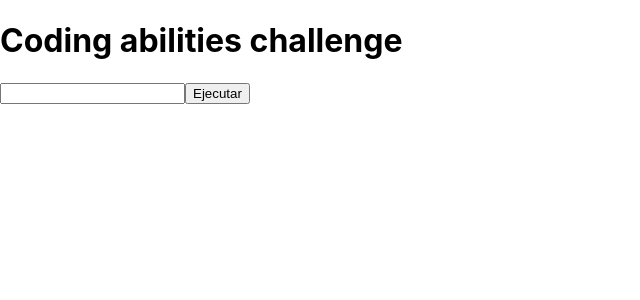
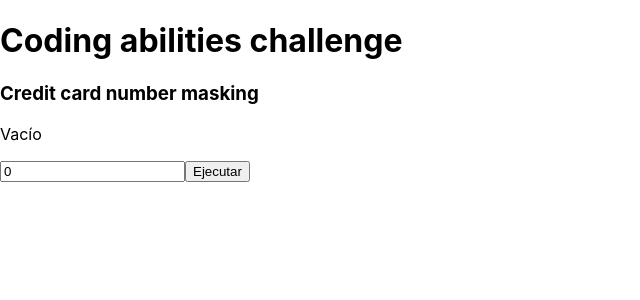
Before and after one commit to Guerrimau/coding-abilities-challenge, a React (Create React App) app: page / in a window 1280 px wide. Shown: the top 300 px of the page, without its empty margins (0-640 px from the left). Built offline with nearby package versions, Linux system fonts and the light colour scheme.

Commit message:
finished Card number maskify implementation

```diff
--- /dev/null
+++ b/src/components/calculate-section.tsx
@@ -0,0 +1 @@
+export {}
--- /dev/null
+++ b/src/components/card-number-maskify-section.tsx
@@ -0,0 +1,27 @@
+import React, { useState } from 'react';
+import maskify from '../helpers/maskify';
+import { EjerciceCard } from './ejercice-card';
+
+export const CardNumberMaskifySection = () => {
+  const [maskedString, setMaskedString] = useState("");
+  const [inputValues, setInputValues] = useState(0);
+
+  const onInputChange = (e: any) => {
+    setInputValues(e.target.value);
+  }
+
+  const onClick = () => {
+    const inputValuesString = String(inputValues)
+    setMaskedString(maskify(inputValuesString));
+  }
+
+  return (
+    <EjerciceCard
+      title="Credit card number masking"
+      output={maskedString}
+      inputType="number"
+      inputValues={inputValues}
+      onChange={onInputChange}
+      onClick={onClick} />
+  )
+}
--- a/src/components/ejercice-card.tsx
+++ b/src/components/ejercice-card.tsx
@@ -2,10 +2,10 @@ import React from 'react';
 
 interface IejerciceCard {
   title: string,
-  output: string,
+  output: any,
   inputType: string,
   inputValues: any,
-  onChange: () => void,
+  onChange: (e: any) => void,
   onClick: () => void
 }
 
@@ -21,7 +21,7 @@ export const EjerciceCard = ({
     <div>
       <h3>{title}</h3>
       <div>
-        <h4>{output}</h4>
+        {output === "" ? <p>Vacío</p> : <h4>{output}</h4>}
         <input
           value={inputValues}
           onChange={onChange}
--- /dev/null
+++ b/src/components/number-to-dial-section.tsx
@@ -0,0 +1 @@
+export {}
--- a/src/helpers/maskify.ts
+++ b/src/helpers/maskify.ts
@@ -12,7 +12,7 @@ export default function maskify (cardNumber: string) {
     if(index === 0 || index >= lastFourIndex) {
       maskedNumber = maskedNumber + char;
     } else {
-      maskedNumber = maskedNumber + "*";
+      maskedNumber = maskedNumber + "x";
     }
 
   }
--- a/src/pages/conding-abilities-challenge/index.tsx
+++ b/src/pages/conding-abilities-challenge/index.tsx
@@ -1,5 +1,5 @@
 import React from 'react';
-import { EjerciceCard } from '../../components/ejercice-card';
+import { CardNumberMaskifySection } from '../../components/card-number-maskify-section';
 import calculate from '../../helpers/calculate';
 import maskify from '../../helpers/maskify';
 import numberToOrdinal from '../../helpers/number-to-ordinal';
@@ -13,7 +13,7 @@ export const CodingAbilitiesChallenge = () => {
   return (
     <div>
       <h1>Coding abilities challenge</h1>
-      <EjerciceCard />
+      <CardNumberMaskifySection />
     </div>
   )
 }
```
